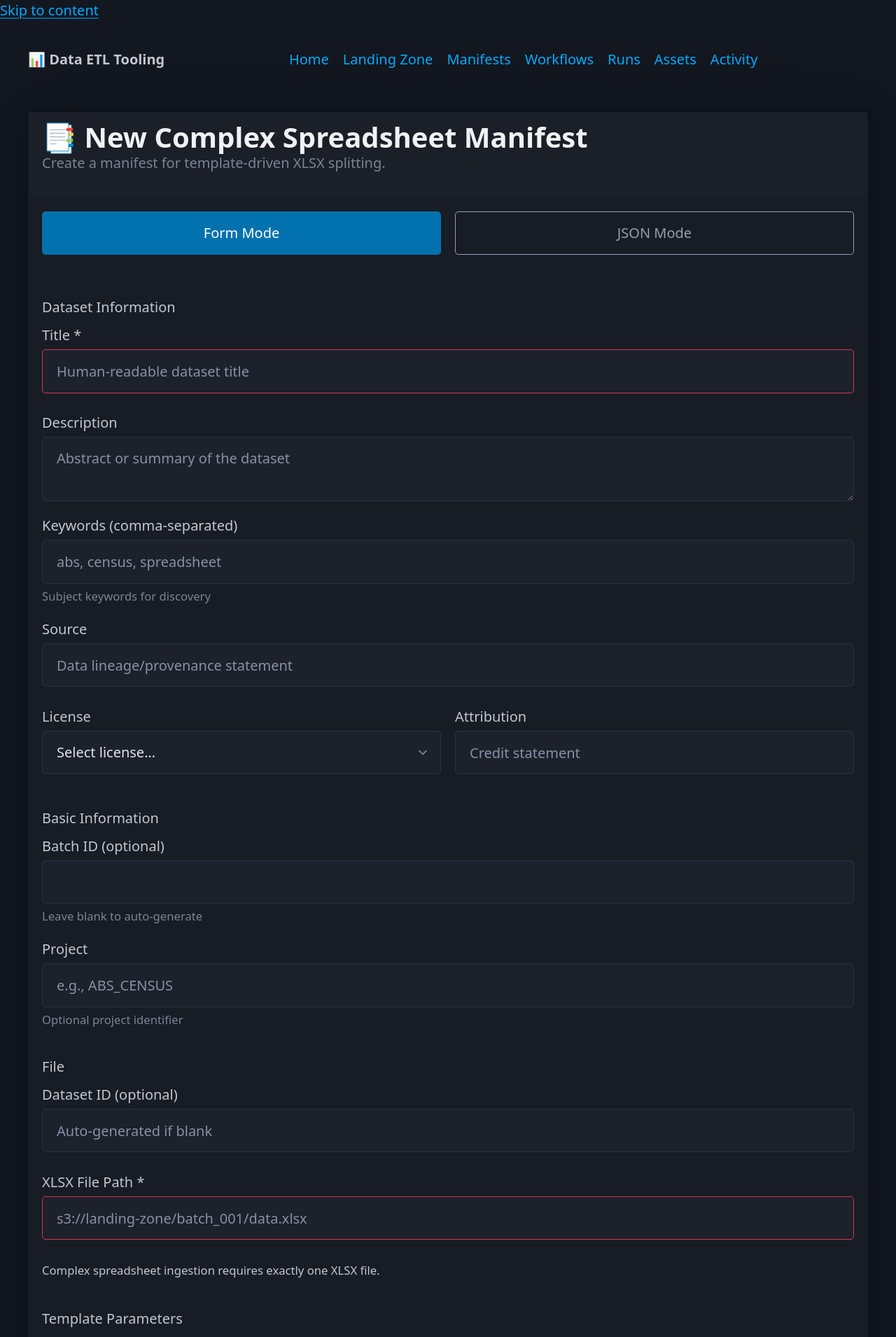
After one commit to imarshallwidjaja/data-etl-dagster, a FastAPI app: template services/webapp/app/templates/manifests/new_complex_spreadsheet.html in a window 1280 px wide. The commit adds this page. Shown: the top 1910 px of the page at 70% size. Run offline with FastAPI, Linux system fonts and the light colour scheme; the template is opened without the code that fills it, so the values that code supplies are empty; some libraries are stand-ins or nearby versions.

Commit message:
webapp: support authoring complex spreadsheet manifests
Extend manifest router/builder and add a dedicated authoring template to build ingest_complex_spreadsheet manifests; tighten schema endpoint unit tests for the new typed defs.

```diff
--- /dev/null
+++ b/services/webapp/app/templates/manifests/new_complex_spreadsheet.html
@@ -0,0 +1,282 @@
+{% extends "base.html" %}
+{% import 'macros/forms.html' as forms %}
+
+{% block title %}New Complex Spreadsheet Manifest - Data ETL Tooling{% endblock %}
+
+{% block content %}
+{{ forms.field_error_styles() }}
+<article>
+    <header>
+        <hgroup>
+            <h1>📑 New Complex Spreadsheet Manifest</h1>
+            <p>Create a manifest for template-driven XLSX splitting.</p>
+        </hgroup>
+    </header>
+
+    <div class="grid" style="margin-bottom: 2rem;">
+        <button type="button" id="form-mode-btn" class="active">Form Mode</button>
+        <button type="button" id="json-mode-btn" class="secondary outline">JSON Mode</button>
+    </div>
+
+    <div id="form-mode">
+        <form id="manifest-form" method="post">
+            <fieldset>
+                <legend>Dataset Information</legend>
+
+                {{ forms.render_text_field('title', 'Title', required=True, placeholder='Human-readable dataset title') }}
+
+                {{ forms.render_textarea_field('description', 'Description', rows=2, placeholder='Abstract or summary of the dataset') }}
+
+                {{ forms.render_text_field('keywords', 'Keywords (comma-separated)', placeholder='abs, census, spreadsheet', description='Subject keywords for discovery') }}
+
+                {{ forms.render_text_field('source', 'Source', placeholder='Data lineage/provenance statement') }}
+
+                <div class="grid">
+                    {% set license_options = [
+                        {'value': '', 'label': 'Select license...'},
+                        {'value': 'CC-BY-4.0', 'label': 'CC-BY-4.0'},
+                        {'value': 'CC-BY-SA-4.0', 'label': 'CC-BY-SA-4.0'},
+                        {'value': 'CC0-1.0', 'label': 'CC0 (Public Domain)'},
+                        {'value': 'MIT', 'label': 'MIT'},
+                        {'value': 'proprietary', 'label': 'Proprietary'}
+                    ] %}
+                    {{ forms.render_select_field('license', 'License', license_options) }}
+
+                    {{ forms.render_text_field('attribution', 'Attribution', placeholder='Credit statement') }}
+                </div>
+            </fieldset>
+
+            <fieldset>
+                <legend>Basic Information</legend>
+
+                {{ forms.render_text_field('batch_id', 'Batch ID (optional)', placeholder=suggested_batch_id, description='Leave blank to auto-generate', value='') }}
+
+                {{ forms.render_text_field('project', 'Project', placeholder='e.g., ABS_CENSUS', description='Optional project identifier') }}
+            </fieldset>
+
+            <fieldset>
+                <legend>File</legend>
+
+                {{ forms.render_text_field('dataset_id', 'Dataset ID (optional)', placeholder='Auto-generated if blank') }}
+
+                {{ forms.render_text_field('file_path', 'XLSX File Path', required=True, placeholder='s3://landing-zone/batch_001/data.xlsx') }}
+
+                <p><small>Complex spreadsheet ingestion requires exactly one XLSX file.</small></p>
+            </fieldset>
+
+            <fieldset>
+                <legend>Template Parameters</legend>
+
+                {{ forms.render_text_field('anchor_text', 'Anchor Text', required=True, placeholder='e.g., Year') }}
+
+                {% set anchor_match_options = [
+                    {'value': 'exact', 'label': 'exact'},
+                    {'value': 'contains', 'label': 'contains'},
+                    {'value': 'regex', 'label': 'regex'}
+                ] %}
+                {{ forms.render_select_field('anchor_match', 'Anchor Match', anchor_match_options, value='exact') }}
+
+                {{ forms.render_text_field('header_rows', 'Header Rows', required=True, placeholder='1') }}
+
+                {{ forms.render_text_field('id_column_count', 'ID Column Count', required=True, placeholder='1') }}
+
+                {{ forms.render_text_field('sheet_names', 'Sheet Names (comma-separated, optional)', placeholder='Sheet1, Sheet2') }}
+            </fieldset>
+
+            <fieldset>
+                <legend>Tags (Optional)</legend>
+                <div id="tags-container">
+                    <div class="tag-entry grid">
+                        <input type="text" name="tag_key" placeholder="Key">
+                        <input type="text" name="tag_value" placeholder="Value">
+                    </div>
+                </div>
+                <button type="button" id="add-tag-btn" class="secondary outline">+ Add Tag</button>
+            </fieldset>
+
+            <div id="submit-status"></div>
+            <button type="submit">Create Manifest</button>
+        </form>
+    </div>
+
+    <div id="json-mode" style="display: none;">
+        <label for="json-input">Manifest JSON (ManifestCreateRequest format)</label>
+        <textarea id="json-input" rows="15" placeholder='{
+    "title": "Complex Spreadsheet Dataset",
+    "files": [
+        {
+            "path": "s3://landing-zone/batch_001/data.xlsx",
+            "type": "tabular",
+            "format": "XLSX"
+        }
+    ],
+    "complex_spreadsheet": {
+        "template_id": "anchor_unpivot_v1",
+        "template_params": {
+            "anchor_text": "Year",
+            "anchor_match": "exact",
+            "header_rows": 1,
+            "id_column_count": 1
+        }
+    }
+}'></textarea>
+        <div id="json-status"></div>
+        <button type="button" id="json-submit-btn">Validate & Submit JSON</button>
+    </div>
+</article>
+
+<script src="/static/js/forms.js"></script>
+<script src="/static/js/validation.js"></script>
+<script>
+    const validator = new ManifestFormValidator('manifest-form', 'complex_spreadsheet');
+
+    // Mode toggle
+    const formModeBtn = document.getElementById('form-mode-btn');
+    const jsonModeBtn = document.getElementById('json-mode-btn');
+    const formDiv = document.getElementById('form-mode');
+    const jsonDiv = document.getElementById('json-mode');
+
+    formModeBtn.addEventListener('click', () => {
+        formDiv.style.display = 'block';
+        jsonDiv.style.display = 'none';
+        formModeBtn.classList.remove('secondary', 'outline');
+        formModeBtn.classList.add('active');
+        jsonModeBtn.classList.add('secondary', 'outline');
+        jsonModeBtn.classList.remove('active');
+    });
+
+    jsonModeBtn.addEventListener('click', () => {
+        formDiv.style.display = 'none';
+        jsonDiv.style.display = 'block';
+        jsonModeBtn.classList.remove('secondary', 'outline');
+        jsonModeBtn.classList.add('active');
+        formModeBtn.classList.add('secondary', 'outline');
+        formModeBtn.classList.remove('active');
+    });
+
+    document.getElementById('manifest-form').addEventListener('submit', async function (e) {
+        e.preventDefault();
+        const status = document.getElementById('submit-status');
+        status.innerHTML = '<p aria-busy="true">Creating manifest...</p>';
+
+        const formData = new FormData(e.target);
+        const headerRows = parseInt(formData.get('header_rows') || '1', 10);
+        const idColumnCount = parseInt(formData.get('id_column_count') || '1', 10);
+        const sheetNames = (formData.get('sheet_names') || '')
+            .split(',')
+            .map(s => s.trim())
+            .filter(Boolean);
+
+        const templateParams = {
+            anchor_text: formData.get('anchor_text'),
+            anchor_match: formData.get('anchor_match') || 'exact',
+            header_rows: Number.isNaN(headerRows) ? 1 : headerRows,
+            id_column_count: Number.isNaN(idColumnCount) ? 1 : idColumnCount,
+        };
+        if (sheetNames.length > 0) {
+            templateParams.sheet_names = sheetNames;
+        }
+
+        const data = {
+            batch_id: formData.get('batch_id') || null,
+            title: formData.get('title'),
+            description: formData.get('description') || '',
+            keywords: (formData.get('keywords') || '').split(',').map(k => k.trim()).filter(Boolean),
+            source: formData.get('source') || '',
+            license: formData.get('license') || '',
+            attribution: formData.get('attribution') || '',
+            project: formData.get('project') || null,
+            dataset_id: formData.get('dataset_id') || null,
+            files: [{
+                path: formData.get('file_path'),
+                type: 'tabular',
+                format: 'XLSX'
+            }],
+            complex_spreadsheet: {
+                template_id: 'anchor_unpivot_v1',
+                template_params: templateParams,
+            },
+            tags: {}
+        };
+
+        const tagKeys = formData.getAll('tag_key');
+        const tagValues = formData.getAll('tag_value');
+        tagKeys.forEach((key, i) => {
+            if (key && tagValues[i]) {
+                data.tags[key] = tagValues[i];
+            }
+        });
+
+        try {
+            const response = await fetch('/manifests/new/complex_spreadsheet', {
+                method: 'POST',
+                headers: { 'Content-Type': 'application/json' },
+                body: JSON.stringify(data)
+            });
+
+            if (response.ok) {
+                const result = await response.json();
+                status.innerHTML = '<p class="success">Manifest created: ' + result.batch_id + '</p>';
+                setTimeout(() => window.location.href = '/manifests/', 1500);
+            } else {
+                const error = await response.json();
+                status.innerHTML = '<p class="error">' + (error.detail || 'Creation failed') + '</p>';
+            }
+        } catch (err) {
+            status.innerHTML = '<p class="error">' + err.message + '</p>';
+        }
+    });
+
+    // JSON Submit
+    document.getElementById('json-submit-btn').addEventListener('click', async function() {
+        const textarea = document.getElementById('json-input');
+        const status = document.getElementById('json-status');
+        status.innerHTML = '<p aria-busy="true">Validating JSON...</p>';
+
+        let data;
+        try {
+            data = JSON.parse(textarea.value);
+        } catch (e) {
+            status.innerHTML = '<p class="error">Invalid JSON: ' + e.message + '</p>';
+            return;
+        }
+
+        // Fetch schema and validate with Ajv
+        try {
+            const schemaRes = await fetch('/manifests/schemas/complex_spreadsheet');
+            const schema = await schemaRes.json();
+            const ajv = new Ajv({allErrors: true, strict: false});
+            const validate = ajv.compile(schema);
+
+            if (!validate(data)) {
+                const errors = validate.errors.map(e => (e.instancePath || 'root') + ': ' + e.message).join('; ');
+                status.innerHTML = '<p class="error">Validation failed: ' + errors + '</p>';
+                return;
+            }
+
+            status.innerHTML = '<p aria-busy="true">Submitting...</p>';
+            const response = await fetch('/manifests/new/complex_spreadsheet', {
+                method: 'POST',
+                headers: { 'Content-Type': 'application/json' },
+                body: JSON.stringify(data)
+            });
+
+            if (response.ok) {
+                const result = await response.json();
+                status.innerHTML = '<p class="success">Manifest created: ' + result.batch_id + '</p>';
+                setTimeout(() => window.location.href = '/manifests/', 1500);
+            } else {
+                const error = await response.json();
+                status.innerHTML = '<p class="error">' + (error.detail || 'Submission failed') + '</p>';
+            }
+        } catch (err) {
+            status.innerHTML = '<p class="error">' + err.message + '</p>';
+        }
+    });
+</script>
+
+<style>
+    .success { color: var(--pico-color-green-550); }
+    .error { color: var(--pico-color-red-550); }
+</style>
+{% endblock %}
```
Also changed, not shown: services/webapp/app/routers/manifests.py (+10 -4 lines), services/webapp/app/services/manifest_builder.py (+41 -1 lines), services/webapp/app/templates/manifests/select_type.html (+13 -0 lines), tests/unit/webapp/test_manifest_builder.py (+131 -0 lines), tests/unit/webapp/test_manifest_router.py (+49 -0 lines), tests/unit/webapp/test_manifest_schema.py (+38 -1 lines).
